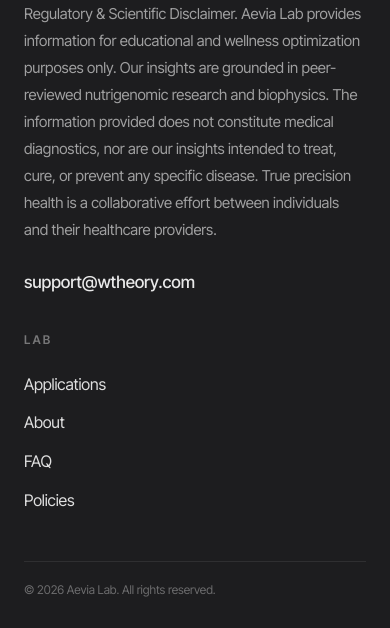
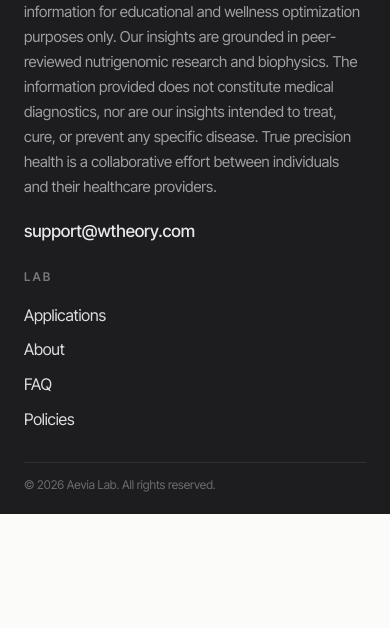
Before and after one commit to StoryBeeBooks/AevialabWeb, a plain HTML site: page index.html in a window 390 px wide. Shown: the part 8610-9238 px from the top of the page. After the commit the page ends 9124 px from the top, so only its background shows below. Drawn offline with Linux system fonts and the light colour scheme.

Commit message:
Tighten footer spacing and reduce overall footer height

```diff
--- a/css/style.css
+++ b/css/style.css
@@ -919,37 +919,37 @@ button { cursor: pointer; font-family: inherit; border: none; }
 .footer {
   background: var(--color-dark);
   color: rgba(255,255,255,0.7);
-  padding: 88px 0 36px;
+  padding: 62px 0 24px;
 }
 
 .footer__grid {
   display: grid;
-  grid-template-columns: minmax(0, 1.35fr) minmax(220px, 0.65fr);
-  gap: clamp(36px, 6vw, 120px);
+  grid-template-columns: minmax(0, 1fr) minmax(210px, 0.5fr);
+  gap: clamp(24px, 4vw, 72px);
   align-items: start;
-  margin-bottom: 48px;
+  margin-bottom: 30px;
 }
 
 .footer__brand {
   font-family: var(--font-serif);
-  font-size: 38px;
+  font-size: 34px;
   font-weight: 400;
   line-height: 1;
   color: #fff;
-  margin-bottom: 20px;
+  margin-bottom: 14px;
   letter-spacing: -0.018em;
 }
 
 .footer__brand-desc {
   font-size: 15px;
-  line-height: 1.8;
+  line-height: 1.66;
   color: rgba(255,255,255,0.58);
-  max-width: 500px;
+  max-width: 620px;
   text-wrap: pretty;
 }
 
 .footer__contact {
-  margin-top: 26px;
+  margin-top: 18px;
 }
 
 .footer__contact a {
@@ -975,14 +975,14 @@ button { cursor: pointer; font-family: inherit; border: none; }
   text-transform: uppercase;
   letter-spacing: 0.16em;
   color: rgba(255,255,255,0.4);
-  margin-bottom: 22px;
+  margin-bottom: 16px;
 }
 
 .footer__links {
   list-style: none;
   display: flex;
   flex-direction: column;
-  gap: 14px;
+  gap: 10px;
 }
 
 .footer__links a {
@@ -998,7 +998,7 @@ button { cursor: pointer; font-family: inherit; border: none; }
 }
 
 .footer__bottom {
-  padding-top: 26px;
+  padding-top: 16px;
   border-top: 1px solid rgba(255,255,255,0.08);
   display: flex;
   align-items: center;
@@ -1015,14 +1015,14 @@ button { cursor: pointer; font-family: inherit; border: none; }
 @media (max-width: 768px) {
   .footer__grid {
     grid-template-columns: 1fr;
-    gap: 36px;
+    gap: 24px;
   }
   .footer__secondary {
     justify-self: start;
     min-width: 0;
   }
   .footer__brand {
-    font-size: 32px;
+    font-size: 30px;
   }
   .footer__brand-desc {
     font-size: 15px;
@@ -1032,14 +1032,14 @@ button { cursor: pointer; font-family: inherit; border: none; }
     font-size: 16px;
   }
   .footer__bottom {
-    padding-top: 20px;
+    padding-top: 14px;
   }
   .footer__copyright { font-size: 13px; }
 }
 
 @media (max-width: 600px) {
   .footer {
-    padding: 72px 0 30px;
+    padding: 54px 0 20px;
   }
   .footer__brand {
     font-size: 28px;
```
